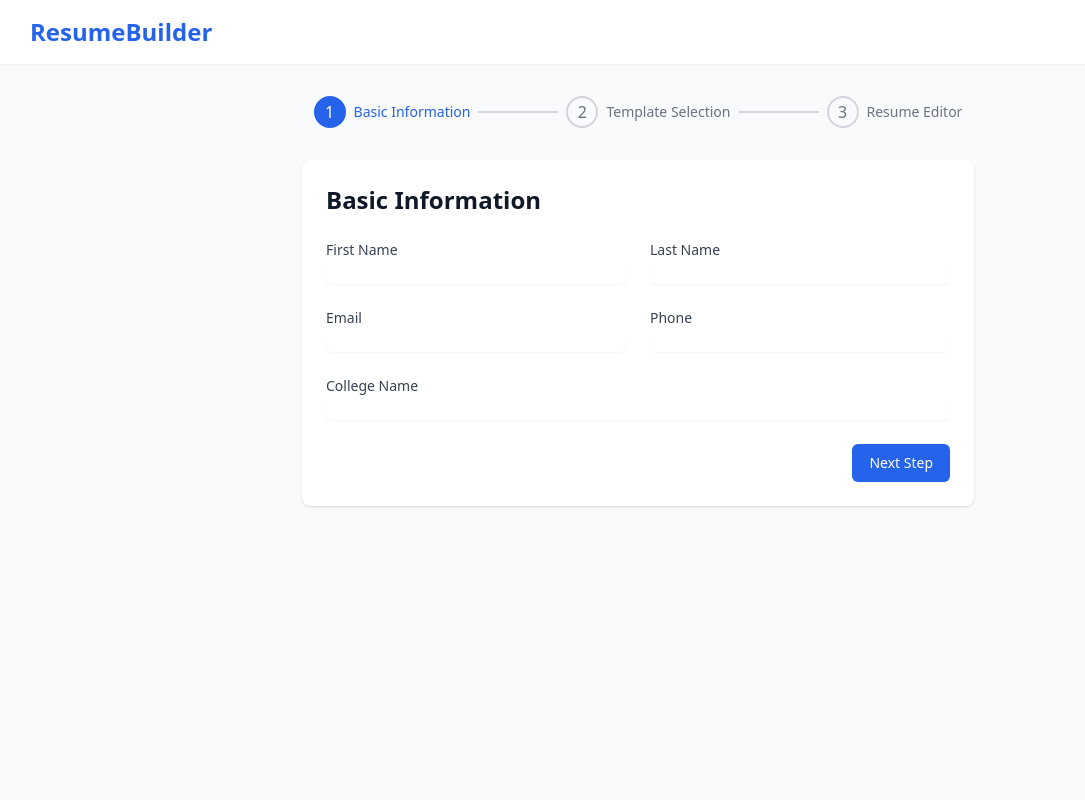
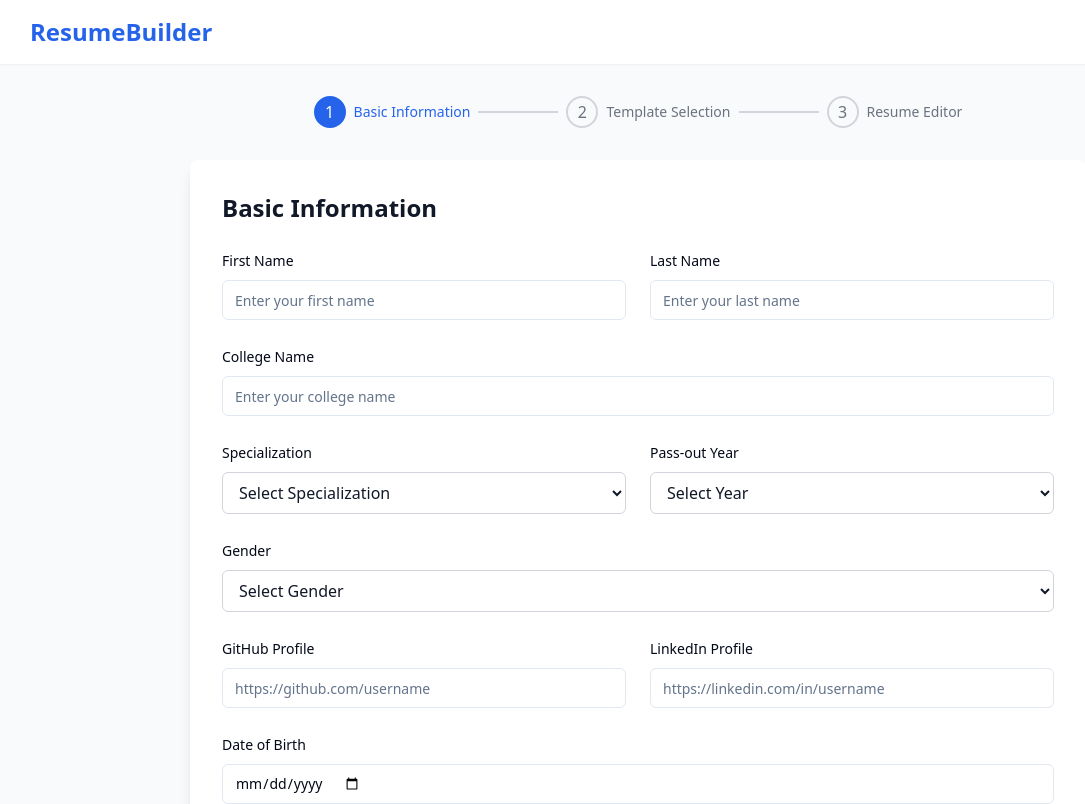
Before and after one commit to Code-name-HeaLer/resume-designer-pro, a React (Vite) app: page / in a window 1280 px wide. Shown: the top 804 px of the page, without its empty margins (2-1087 px from the left). Built offline with nearby package versions, Linux system fonts and the light colour scheme.

Commit message:
Implement additional features and fix textbox visibility
Added the remaining required fields to the form and improved the visibility of the text box for better user experience.
[skip gpt_engineer]

```diff
--- a/src/components/BasicInfo.jsx
+++ b/src/components/BasicInfo.jsx
@@ -1,15 +1,26 @@
 import { useState } from 'react';
+import { Input } from "./ui/input";
+import { Label } from "./ui/label";
+import { Select } from "./ui/select";
 
 const BasicInfo = ({ onNext }) => {
   const [formData, setFormData] = useState({
     firstName: '',
     lastName: '',
-    email: '',
-    phone: '',
     college: '',
     specialization: '',
     course: '',
-    graduationYear: '',
+    branch: '',
+    passoutYear: '',
+    cgpa: '',
+    gender: '',
+    genderOther: '',
+    githubProfile: '',
+    linkedinProfile: '',
+    preferredCountries: [],
+    preferredStates: [],
+    preferredCities: [],
+    dateOfBirth: '',
   });
 
   const [errors, setErrors] = useState({});
@@ -33,9 +44,11 @@ const BasicInfo = ({ onNext }) => {
     const newErrors = {};
     if (!formData.firstName) newErrors.firstName = 'First name is required';
     if (!formData.lastName) newErrors.lastName = 'Last name is required';
-    if (!formData.email) newErrors.email = 'Email is required';
-    if (!formData.phone) newErrors.phone = 'Phone is required';
     if (!formData.college) newErrors.college = 'College name is required';
+    if (!formData.specialization) newErrors.specialization = 'Specialization is required';
+    if (!formData.course) newErrors.course = 'Course is required';
+    if (!formData.passoutYear) newErrors.passoutYear = 'Pass-out year is required';
+    if (!formData.gender) newErrors.gender = 'Gender is required';
 
     setErrors(newErrors);
     return Object.keys(newErrors).length === 0;
@@ -48,84 +61,171 @@ const BasicInfo = ({ onNext }) => {
     }
   };
 
+  const currentYear = new Date().getFullYear();
+  const yearOptions = Array.from({ length: currentYear - 1990 + 6 }, (_, i) => 1990 + i);
+
   return (
-    <div className="max-w-2xl mx-auto bg-white rounded-lg shadow p-6 animate-fade-in">
+    <div className="max-w-4xl mx-auto bg-white rounded-lg shadow-lg p-8 animate-fade-in">
       <h2 className="text-2xl font-bold text-gray-900 mb-6">Basic Information</h2>
 
       <form onSubmit={handleSubmit} className="space-y-6">
-        <div className="grid grid-cols-1 gap-6 sm:grid-cols-2">
-          <div>
-            <label className="block text-sm font-medium text-gray-700">First Name</label>
-            <input
-              type="text"
+        {/* Personal Information */}
+        <div className="grid grid-cols-1 md:grid-cols-2 gap-6">
+          <div className="space-y-2">
+            <Label htmlFor="firstName">First Name</Label>
+            <Input
+              id="firstName"
               name="firstName"
               value={formData.firstName}
               onChange={handleChange}
-              className={`mt-1 block w-full rounded-md border-gray-300 shadow-sm focus:border-primary-500 focus:ring-primary-500 sm:text-sm
-                ${errors.firstName ? 'border-red-500' : 'border-gray-300'}`}
+              className={`w-full ${errors.firstName ? 'border-red-500' : ''}`}
+              placeholder="Enter your first name"
             />
-            {errors.firstName && <p className="mt-1 text-sm text-red-500">{errors.firstName}</p>}
+            {errors.firstName && <p className="text-sm text-red-500">{errors.firstName}</p>}
           </div>
 
-          <div>
-            <label className="block text-sm font-medium text-gray-700">Last Name</label>
-            <input
-              type="text"
+          <div className="space-y-2">
+            <Label htmlFor="lastName">Last Name</Label>
+            <Input
+              id="lastName"
               name="lastName"
               value={formData.lastName}
               onChange={handleChange}
-              className={`mt-1 block w-full rounded-md shadow-sm focus:border-primary-500 focus:ring-primary-500 sm:text-sm
-                ${errors.lastName ? 'border-red-500' : 'border-gray-300'}`}
+              className={`w-full ${errors.lastName ? 'border-red-500' : ''}`}
+              placeholder="Enter your last name"
             />
-            {errors.lastName && <p className="mt-1 text-sm text-red-500">{errors.lastName}</p>}
+            {errors.lastName && <p className="text-sm text-red-500">{errors.lastName}</p>}
           </div>
         </div>
 
-        <div className="grid grid-cols-1 gap-6 sm:grid-cols-2">
-          <div>
-            <label className="block text-sm font-medium text-gray-700">Email</label>
-            <input
-              type="email"
-              name="email"
-              value={formData.email}
+        {/* Education Information */}
+        <div className="space-y-2">
+          <Label htmlFor="college">College Name</Label>
+          <Input
+            id="college"
+            name="college"
+            value={formData.college}
+            onChange={handleChange}
+            className={`w-full ${errors.college ? 'border-red-500' : ''}`}
+            placeholder="Enter your college name"
+          />
+          {errors.college && <p className="text-sm text-red-500">{errors.college}</p>}
+        </div>
+
+        <div className="grid grid-cols-1 md:grid-cols-2 gap-6">
+          <div className="space-y-2">
+            <Label htmlFor="specialization">Specialization</Label>
+            <select
+              id="specialization"
+              name="specialization"
+              value={formData.specialization}
               onChange={handleChange}
-              className={`mt-1 block w-full rounded-md shadow-sm focus:border-primary-500 focus:ring-primary-500 sm:text-sm
-                ${errors.email ? 'border-red-500' : 'border-gray-300'}`}
-            />
-            {errors.email && <p className="mt-1 text-sm text-red-500">{errors.email}</p>}
+              className={`w-full rounded-md border ${errors.specialization ? 'border-red-500' : 'border-gray-300'}
+                         bg-white px-3 py-2 text-gray-900 placeholder-gray-500 focus:border-primary-500
+                         focus:outline-none focus:ring-1 focus:ring-primary-500`}
+            >
+              <option value="">Select Specialization</option>
+              <option value="undergraduate">Undergraduate</option>
+              <option value="postgraduate">Postgraduate</option>
+            </select>
+            {errors.specialization && <p className="text-sm text-red-500">{errors.specialization}</p>}
           </div>
 
-          <div>
-            <label className="block text-sm font-medium text-gray-700">Phone</label>
-            <input
-              type="tel"
-              name="phone"
-              value={formData.phone}
+          <div className="space-y-2">
+            <Label htmlFor="passoutYear">Pass-out Year</Label>
+            <select
+              id="passoutYear"
+              name="passoutYear"
+              value={formData.passoutYear}
               onChange={handleChange}
-              className={`mt-1 block w-full rounded-md shadow-sm focus:border-primary-500 focus:ring-primary-500 sm:text-sm
-                ${errors.phone ? 'border-red-500' : 'border-gray-300'}`}
-            />
-            {errors.phone && <p className="mt-1 text-sm text-red-500">{errors.phone}</p>}
+              className={`w-full rounded-md border ${errors.passoutYear ? 'border-red-500' : 'border-gray-300'}
+                         bg-white px-3 py-2 text-gray-900 placeholder-gray-500 focus:border-primary-500
+                         focus:outline-none focus:ring-1 focus:ring-primary-500`}
+            >
+              <option value="">Select Year</option>
+              {yearOptions.map(year => (
+                <option key={year} value={year}>{year}</option>
+              ))}
+            </select>
+            {errors.passoutYear && <p className="text-sm text-red-500">{errors.passoutYear}</p>}
           </div>
         </div>
 
-        <div>
-          <label className="block text-sm font-medium text-gray-700">College Name</label>
-          <input
-            type="text"
-            name="college"
-            value={formData.college}
+        {/* Gender Selection */}
+        <div className="space-y-2">
+          <Label htmlFor="gender">Gender</Label>
+          <select
+            id="gender"
+            name="gender"
+            value={formData.gender}
             onChange={handleChange}
-            className={`mt-1 block w-full rounded-md shadow-sm focus:border-primary-500 focus:ring-primary-500 sm:text-sm
-              ${errors.college ? 'border-red-500' : 'border-gray-300'}`}
-          />
-          {errors.college && <p className="mt-1 text-sm text-red-500">{errors.college}</p>}
+            className={`w-full rounded-md border ${errors.gender ? 'border-red-500' : 'border-gray-300'}
+                       bg-white px-3 py-2 text-gray-900 placeholder-gray-500 focus:border-primary-500
+                       focus:outline-none focus:ring-1 focus:ring-primary-500`}
+          >
+            <option value="">Select Gender</option>
+            <option value="male">Male</option>
+            <option value="female">Female</option>
+            <option value="other">Other</option>
+          </select>
+          {errors.gender && <p className="text-sm text-red-500">{errors.gender}</p>}
+
+          {formData.gender === 'other' && (
+            <Input
+              name="genderOther"
+              value={formData.genderOther}
+              onChange={handleChange}
+              placeholder="Please specify"
+              className="mt-2"
+            />
+          )}
         </div>
 
-        <div className="flex justify-end">
+        {/* Social Profiles */}
+        <div className="grid grid-cols-1 md:grid-cols-2 gap-6">
+          <div className="space-y-2">
+            <Label htmlFor="githubProfile">GitHub Profile</Label>
+            <Input
+              id="githubProfile"
+              name="githubProfile"
+              value={formData.githubProfile}
+              onChange={handleChange}
+              placeholder="https://github.com/username"
+              type="url"
+            />
+          </div>
+
+          <div className="space-y-2">
+            <Label htmlFor="linkedinProfile">LinkedIn Profile</Label>
+            <Input
+              id="linkedinProfile"
+              name="linkedinProfile"
+              value={formData.linkedinProfile}
+              onChange={handleChange}
+              placeholder="https://linkedin.com/in/username"
+              type="url"
+            />
+          </div>
+        </div>
+
+        {/* Date of Birth */}
+        <div className="space-y-2">
+          <Label htmlFor="dateOfBirth">Date of Birth</Label>
+          <Input
+            id="dateOfBirth"
+            name="dateOfBirth"
+            type="date"
+            value={formData.dateOfBirth}
+            onChange={handleChange}
+            className="w-full"
+          />
+        </div>
+
+        <div className="flex justify-end pt-6">
           <button
             type="submit"
-            className="inline-flex justify-center py-2 px-4 border border-transparent shadow-sm text-sm font-medium rounded-md text-white bg-primary-600 hover:bg-primary-700 focus:outline-none focus:ring-2 focus:ring-offset-2 focus:ring-primary-500"
+            className="px-6 py-2 bg-primary-600 text-white rounded-md hover:bg-primary-700
+                     focus:outline-none focus:ring-2 focus:ring-primary-500 focus:ring-offset-2"
           >
             Next Step
           </button>
--- a/tailwind.config.js
+++ b/tailwind.config.js
@@ -34,6 +34,18 @@ export default {
           800: '#1e293b',
           900: '#0f172a',
         },
+        destructive: {
+          DEFAULT: 'hsl(var(--destructive))',
+          foreground: 'hsl(var(--destructive-foreground))'
+        },
+        muted: {
+          DEFAULT: 'hsl(var(--muted))',
+          foreground: 'hsl(var(--muted-foreground))'
+        },
+        accent: {
+          DEFAULT: 'hsl(var(--accent))',
+          foreground: 'hsl(var(--accent-foreground))'
+        },
       },
       animation: {
         'fade-in': 'fadeIn 0.5s ease-in-out',
```
